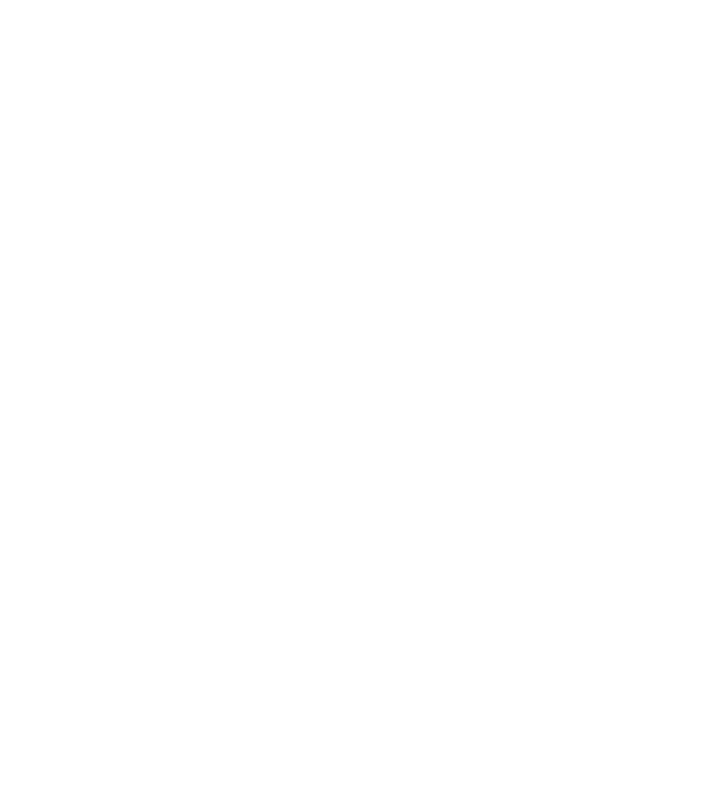
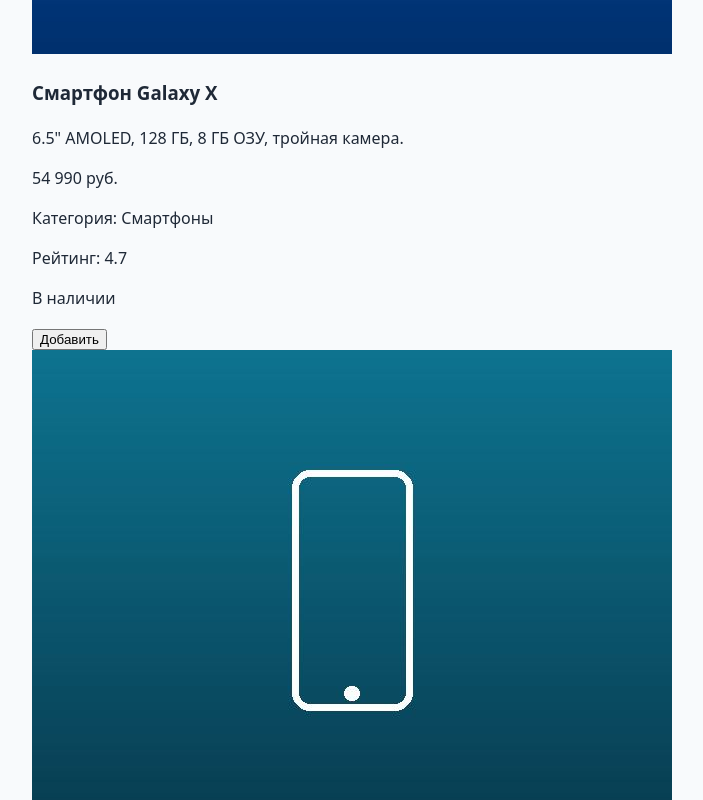
Before and after one commit to f1shi/kr5-vue-shop, a Vue app: page / in a window 1280 px wide. Shown: the part 860-1660 px from the top of the page, without its empty margins (58-761 px from the left). Before the commit the page ends 800 px from the top, so only its background shows below. Built offline with nearby package versions, Linux system fonts and the light colour scheme.

Commit message:
feat: create Vue shop catalog

```diff
--- a/src/App.vue
+++ b/src/App.vue
@@ -60,6 +60,58 @@
             </select>
           </div>
         </form>
+
+        <div v-if="visibleProducts.length > 0" class="products-grid">
+          <article
+            v-for="product in visibleProducts"
+            :key="product.id"
+            class="product-card"
+            :class="{ 'product-card--unavailable': !product.isAvailable }"
+          >
+            <img
+              v-if="product.image"
+              class="product-card__image"
+              :src="`${baseUrl}${product.image}`"
+              :alt="product.title"
+              width="640"
+              height="480"
+              loading="lazy"
+            >
+
+            <div class="product-card__body">
+              <h3 class="product-card__title">
+                {{ product.title }}
+              </h3>
+              <p class="product-card__description">
+                {{ product.description }}
+              </p>
+              <p class="product-card__price">
+                {{ formatPrice(product.price) }}
+              </p>
+              <p class="product-card__meta">
+                Категория: {{ getCategoryTitle(product.category) }}
+              </p>
+              <p class="product-card__meta">
+                Рейтинг: {{ product.rating }}
+              </p>
+              <p class="product-card__status">
+                {{ product.isAvailable ? 'В наличии' : 'Нет в наличии' }}
+              </p>
+              <button
+                class="product-card__button"
+                type="button"
+                :disabled="!product.isAvailable"
+                @click="handleAddToCart(product)"
+              >
+                {{ product.isAvailable ? 'Добавить' : 'Недоступно' }}
+              </button>
+            </div>
+          </article>
+        </div>
+
+        <p v-else class="products-empty">
+          По выбранным условиям товары не найдены.
+        </p>
       </section>
     </main>
   </div>
@@ -73,6 +125,7 @@
 const selectedCategory = ref('all')
 const sortType = ref('default')
 const addedCount = ref(0)
+const baseUrl = import.meta.env.BASE_URL
 
 const visibleProducts = computed(() => {
   let result = [...products]
@@ -104,6 +157,26 @@
 
   return result
 })
+
+function formatPrice(price) {
+  return `${price.toLocaleString('ru-RU')} руб.`
+}
+
+function getCategoryTitle(category) {
+  const categoryMap = {
+    smartphones: 'Смартфоны',
+    laptops: 'Ноутбуки',
+    headphones: 'Наушники',
+    accessories: 'Аксессуары'
+  }
+
+  return categoryMap[category] || category
+}
+
+function handleAddToCart(product) {
+  console.log(`Товар добавлен: ${product.title}`)
+  addedCount.value += 1
+}
 </script>
 
 <style scoped>
```
